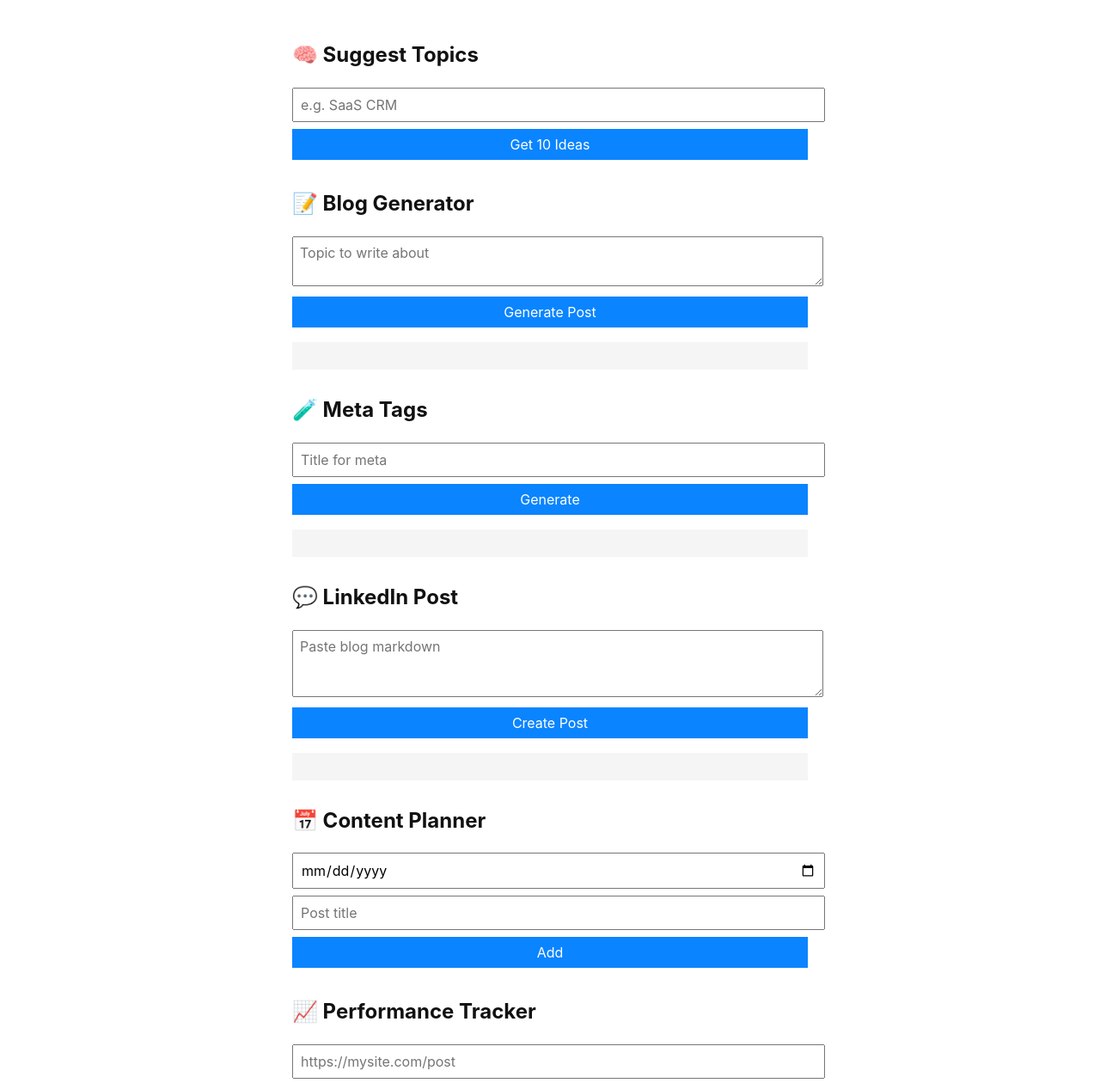
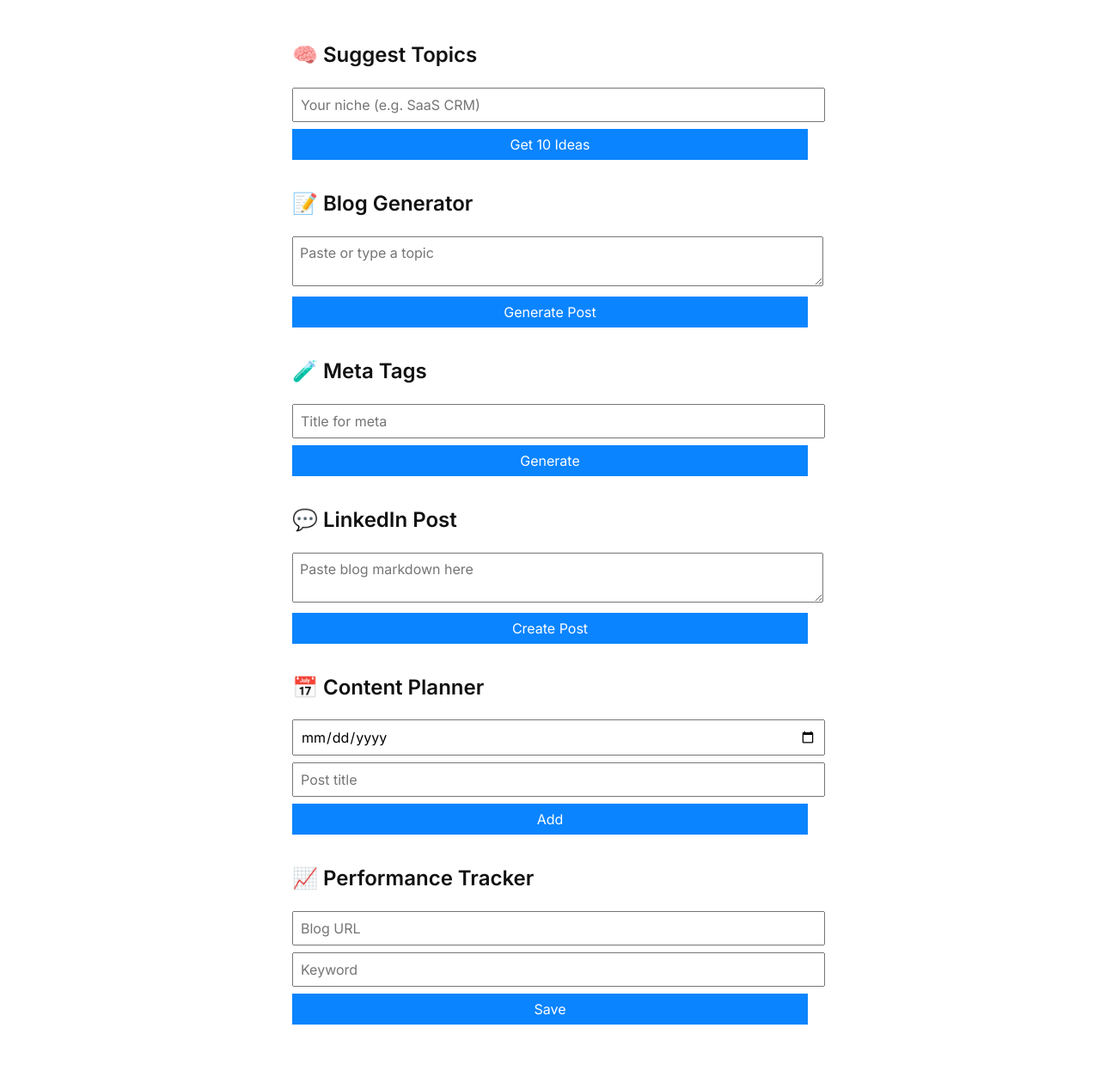
Before and after one commit to naveen031084/ZeroToTraffic, a website: page public/index.html in a window 1280 px wide. Shown: the part 97-1357 px from the top of the page at 86% size. After the commit the page ends 1325 px from the top, so only its background shows below. Drawn offline with Linux system fonts and the light colour scheme.

Commit message:
Update index.html

```diff
--- a/public/index.html
+++ b/public/index.html
@@ -1,66 +1,73 @@
 <!doctype html>
-<html lang="en" data-theme="light">
+<html lang="en">
 <head>
   <meta charset="utf-8"/>
   <title>ZeroToTraffic</title>
   <meta name="viewport" content="width=device-width,initial-scale=1"/>
+  <link rel="preconnect" href="https://fonts.googleapis.com">
+  <link rel="preconnect" href="https://fonts.gstatic.com" crossorigin>
+  <link href="https://fonts.googleapis.com/css2?family=Inter:wght@400;500;600&display=swap" rel="stylesheet">
   <link rel="stylesheet" href="style.css"/>
   <link rel="manifest" href="data:application/manifest+json,{&quot;name&quot;:&quot;ZeroToTraffic&quot;,&quot;display&quot;:&quot;standalone&quot;}"/>
 </head>
 <body>
   <header>
-    <h1>ZeroToTraffic</h1>
-    <button id="themeToggle">🌗</button>
+    <h1>Zero<span>To</span>Traffic</h1>
+    <button id="themeToggle" aria-label="Toggle theme">🌗</button>
   </header>
 
   <!-- 1. Suggest Topics -->
-  <section>
+  <section id="suggest">
     <h2>🧠 Suggest Topics</h2>
-    <input id="niche" placeholder="e.g. SaaS CRM"/>
+    <input id="niche" placeholder="Your niche (e.g. SaaS CRM)" />
     <button onclick="suggest()">Get 10 Ideas</button>
-    <div id="topicList"></div>
+    <div class="grid" id="topicList"></div>
   </section>
 
   <!-- 2. Blog Generator -->
-  <section>
+  <section id="blog">
     <h2>📝 Blog Generator</h2>
-    <textarea id="blogTopic" rows="2" placeholder="Topic to write about"></textarea>
+    <textarea id="blogTopic" placeholder="Paste or type a topic"></textarea>
     <button onclick="genBlog()">Generate Post</button>
-    <pre id="blogOut"></pre>
+    <div class="card" id="blogOut"></div>
   </section>
 
   <!-- 3. Meta Tags -->
-  <section>
+  <section id="meta">
     <h2>🧪 Meta Tags</h2>
     <input id="metaTitle" placeholder="Title for meta"/>
     <button onclick="metaTags()">Generate</button>
-    <pre id="metaOut"></pre>
+    <div class="card" id="metaOut"></div>
   </section>
 
   <!-- 4. LinkedIn Post -->
-  <section>
+  <section id="linkedin">
     <h2>💬 LinkedIn Post</h2>
-    <textarea id="liText" rows="3" placeholder="Paste blog markdown"></textarea>
+    <textarea id="liText" placeholder="Paste blog markdown here"></textarea>
     <button onclick="genLinkedIn()">Create Post</button>
-    <pre id="liOut"></pre>
+    <div class="card" id="liOut"></div>
   </section>
 
   <!-- 5. Content Planner -->
-  <section>
+  <section id="planner">
     <h2>📅 Content Planner</h2>
     <input type="date" id="planDate"/>
     <input id="planText" placeholder="Post title"/>
     <button onclick="addPlan()">Add</button>
-    <table id="planTable"></table>
+    <div class="table-wrap">
+      <table id="planTable"></table>
+    </div>
   </section>
 
   <!-- 6. Performance Tracker -->
-  <section>
+  <section id="tracker">
     <h2>📈 Performance Tracker</h2>
-    <input id="trackUrl" placeholder="https://mysite.com/post"/>
-    <input id="trackKw" placeholder="keyword"/>
+    <input id="trackUrl" placeholder="Blog URL"/>
+    <input id="trackKw" placeholder="Keyword"/>
     <button onclick="addTrack()">Save</button>
-    <table id="trackTable"></table>
+    <div class="table-wrap">
+      <table id="trackTable"></table>
+    </div>
   </section>
 
 <script src="app.js"></script>
```
